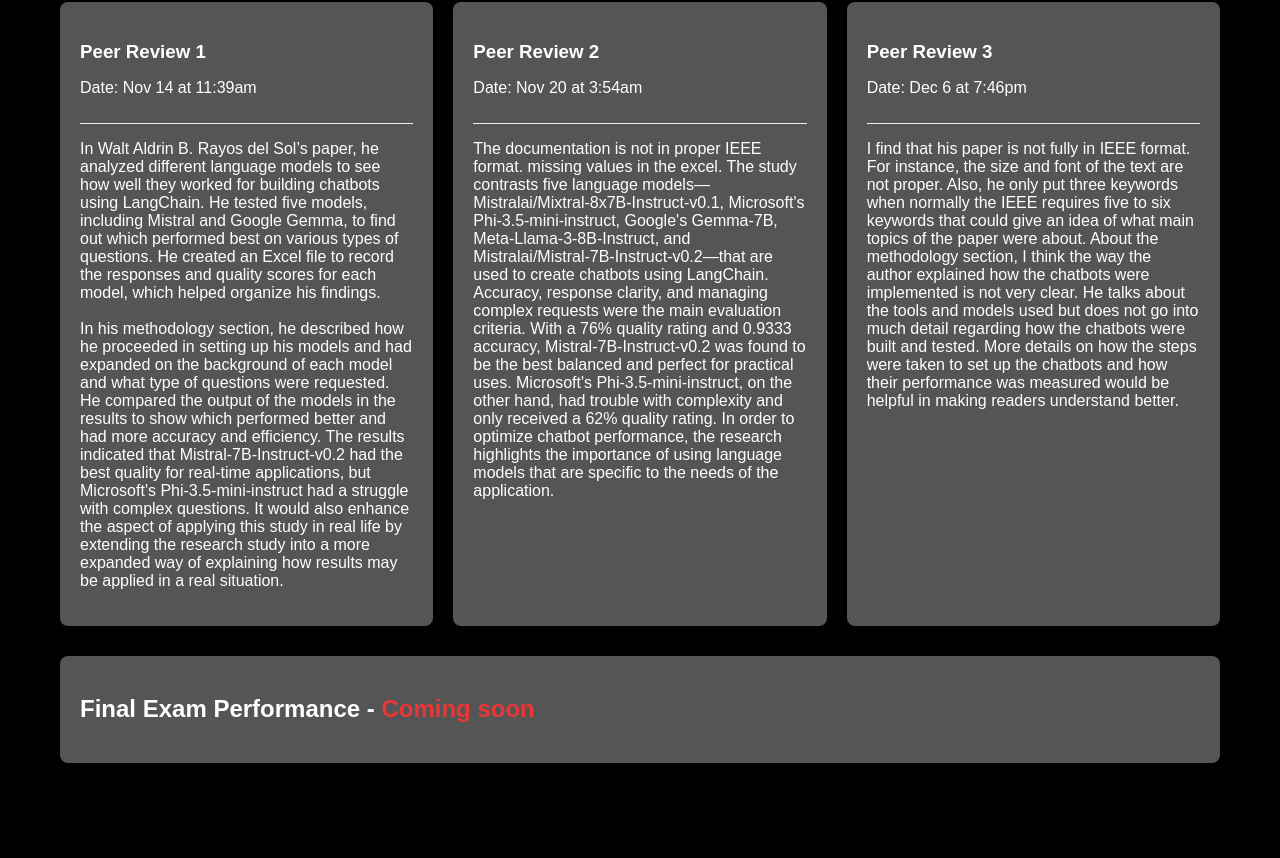
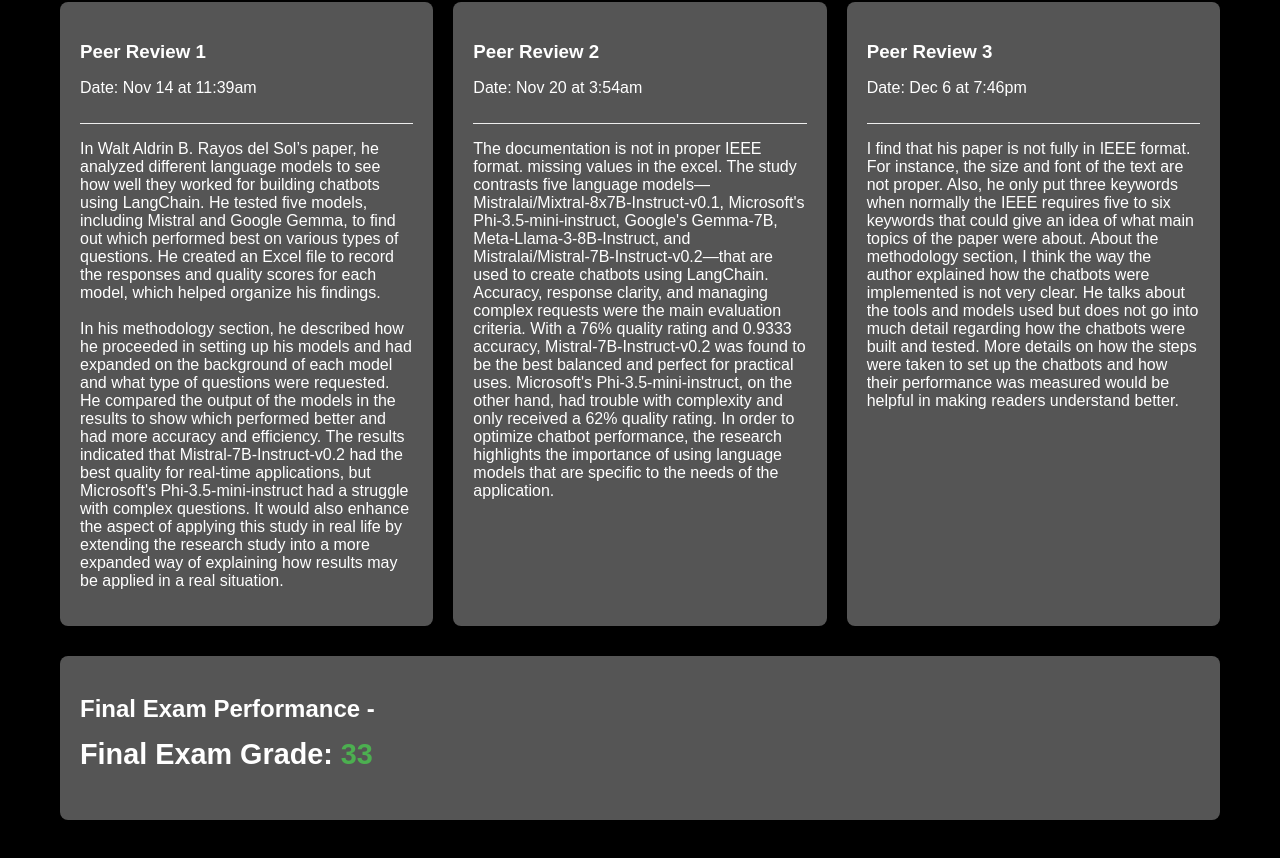
Before and after one commit to WDrin/ePortfolio---ITE-4, a plain HTML site: page project3.html in a window 1280 px wide. Shown: the part 1111-1969 px from the top of the page. Before the commit the page ends 1934 px from the top, so only its background shows below. Drawn offline with Linux system fonts and the light colour scheme.

Commit message:
Update project3.html

```diff
--- a/project3.html
+++ b/project3.html
@@ -213,20 +213,20 @@
             </section>
             <!-- Final Exam Section -->
             <section class="activity-card">
-                <h2 style="color: #ffffff;">Final Exam Performance - <span
-                        style="color: #e93737; font-weight: bold;">Coming soon</span></h2>
+                <h2 style="color: #ffffff;">Final Exam Performance -
+                    <!--<span style="color: #e93737; font-weight: bold;">Coming soon</span></h2>-->
 
                 <!--<div class="exam-details">
                     <h3 style="color: #ffffff;">Web Development Comprehensive Assessment</h3>
                     <p style="color: #ffffff;">Successfully completed the final examination with demonstrated
                         proficiency in core web
-                        development concepts.</p>
+                        development concepts.</p>-->
 
                     <div class="exam-score">
-                        <p style="font-size: 1.2em; margin-top: 15px; color: #ffffff;">Final Grade: <span
-                                style="color: #4CAF50; font-weight: bold;">95%</span></p>
+                        <p style="font-size: 1.2em; margin-top: 15px; color: #ffffff;">Final Exam Grade: <span
+                                style="color: #4CAF50; font-weight: bold;">33</span></p>
                     </div>
-                    <div class="image-container" style="display: flex; justify-content: space-between; margin: 20px 0;">
+                    <!--<div class="image-container" style="display: flex; justify-content: space-between; margin: 20px 0;">
                         <img src="path/to/image1.jpg" alt="Portfolio Screenshot 1"
                             style="width: 48%; border-radius: 5px;">
                         <img src="path/to/image2.jpg" alt="Portfolio Screenshot 2"
```
